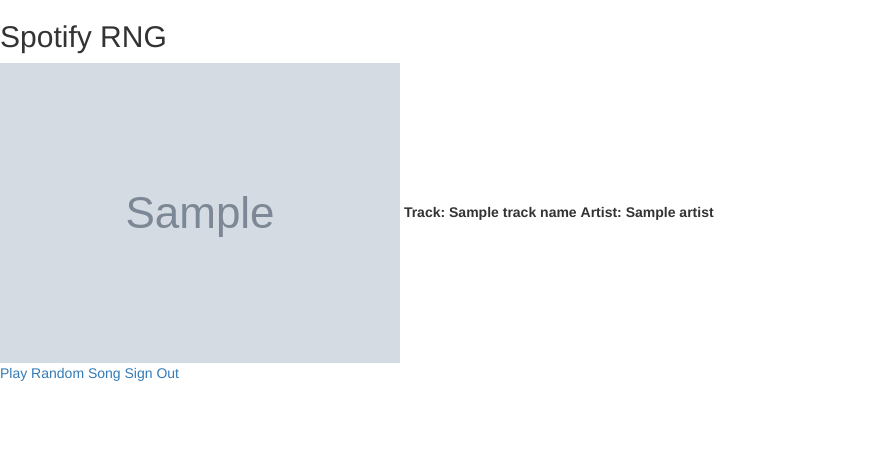
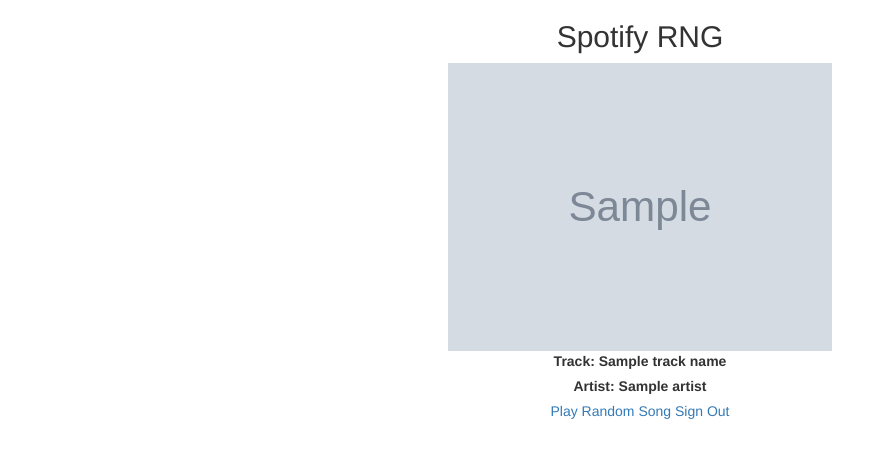
Before and after one commit to stevenson-james/Spotify-RNG, a Flask app: template templates/index.html in a window 1280 px wide. Shown: the top 458 px of the page, without its empty margins (0-895 px from the left). Run offline with Flask 2, Linux system fonts and the light colour scheme; the template is opened without the code that fills it: most values are stand-ins (such as "Sample title", 1, 10 or a date in 2020); grey boxes marked "Sample" are stand-in pictures; some libraries are stand-ins or nearby versions.

Commit message:
Add styling

```diff
--- /dev/null
+++ b/static/spotify-app.css
@@ -0,0 +1,11 @@
+body {
+    margin-top: 1em;
+    max-width: 75%;
+    margin: auto;
+    text-align: center;
+}
+
+img {
+    max-width: 40%;
+    height: auto;
+}
--- a/templates/base.html
+++ b/templates/base.html
@@ -9,4 +9,9 @@
     {{fixes.ie8()}}
 {%- endblock %}
 
+{% block styles -%}
+    {{super()}}
+    <link rel="stylesheet" type="text/css" href="{{url_for('static', filename='spotify-app.css')}}">
+{%- endblock %}
+
 {% block content %}<h2>Spotify RNG</h2>{%- endblock %}
--- a/templates/index.html
+++ b/templates/index.html
@@ -1,9 +1,9 @@
 {%- extends "base.html" %}
 {% block content %}
     {{ super() }}
-    <div class = "trackDisplay">
-        <img src={{ album_cover }} alt="Album Cover">
-        <label>Track: {{ track_name }}</label>
+    <div class = "test">
+        <img src={{ album_cover }} alt="Album Cover"><br>
+        <label>Track: {{ track_name }}</label><br>
         <label>Artist: {{ artist }}</label>
     </div>
 
```
